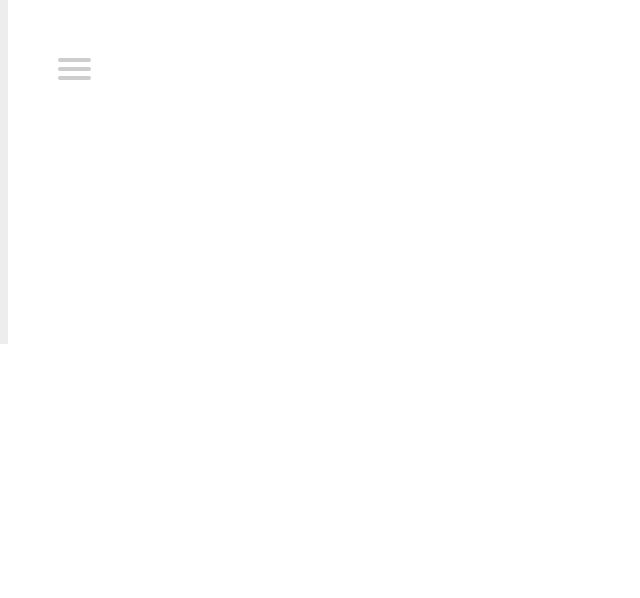
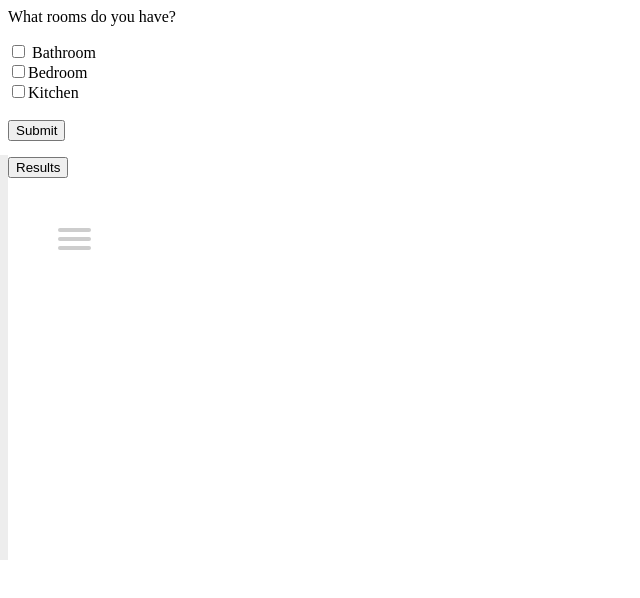
Before and after one commit to wizardto1/angular-kyekfs, an Angular app: page /survey4 in a window 1280 px wide. Before the commit this address led to /. Shown: the top 598 px of the page, without its empty margins (0-640 px from the left). Built offline with nearby package versions, Linux system fonts and the light colour scheme.

Commit message:
6 files modified, 3 added

```diff
--- a/src/app/app.component.html
+++ b/src/app/app.component.html
@@ -25,6 +25,7 @@
       <a [routerLink]="['/home']"><li>Home</li></a>
       <a [routerLink]="['/survey1']"><li>Textbox</li></a>
       <a [routerLink]="['/survey2']"><li>Radio</li></a>
-      <a [routerLink]="['/survey3']"><li>Part 3</li></a>
+      <a [routerLink]="['/survey3']"><li>More Choices</li></a>
+      <a [routerLink]="['/survey4']"><li>Checkbox</li></a>
     </ul>
   </div>
--- a/src/app/app.module.ts
+++ b/src/app/app.module.ts
@@ -9,14 +9,15 @@ import { Survey1Component } from './survey1/survey1.component';
 import { Survey2Component } from './survey2/survey2.component';
 import { Survey3Component } from './survey3/survey3.component';
 import { ResultsComponent } from './results/results.component';
+import { Survey4Component } from './survey4/survey4.component';
 
 const appRoutes: Routes = [
-  { path: '', redirectTo : '/home', pathMatch:'full' },{path:'home', component: HomeComponent },{path:'survey1',component:Survey1Component},{path:'survey2',component:Survey2Component},{path:'survey3',component:Survey3Component},{path:'results',component:ResultsComponent}
+  { path: '', redirectTo : '/home', pathMatch:'full' },{path:'home', component: HomeComponent },{path:'survey1',component:Survey1Component},{path:'survey2',component:Survey2Component},{path:'survey3',component:Survey3Component},{path:'survey4',component:Survey4Component},{path:'results',component:ResultsComponent}
 ];
 
 @NgModule({
   imports:      [ BrowserModule, FormsModule,  RouterModule.forRoot(appRoutes) ],
-  declarations: [ AppComponent,  HomeComponent, Survey1Component, Survey2Component, Survey3Component, ResultsComponent ],
+  declarations: [ AppComponent,  HomeComponent, Survey1Component, Survey2Component, Survey3Component, ResultsComponent, Survey4Component ],
   bootstrap:    [ AppComponent ]
 })
 export class AppModule { }
--- a/src/app/results/results.component.html
+++ b/src/app/results/results.component.html
@@ -1,6 +1,20 @@
-<p>
-results works!
-</p>
+<div>
+  <p>
+    Name:
+  </p>
+  <p>
+    Gender:
+  </p>
+  <p>
+    Safe home?
+  </p>
+  <p>
+    Wanna fix it:
+  </p>
+  <p>
+    Rooms:
+    </p>
+</div>
 <button [routerLink]="['/home']">
       Click
     </button>
--- a/src/app/survey1/survey1.component.html
+++ b/src/app/survey1/survey1.component.html
@@ -6,7 +6,8 @@ Part 1
   <input type="text" id="fname" name="fname"><br>
   <label for="lname">Last name:</label><br>
   <input type="text" id="lname" name="lname"><br><br>
+  <input type="submit" value="Submit">
   </form>
 <button [routerLink]="['/survey2']">
-      Click
+      Part 2
     </button>
--- a/src/app/survey2/survey2.component.html
+++ b/src/app/survey2/survey2.component.html
@@ -8,7 +8,8 @@ Part 2
   <label for="female">Female</label><br>
   <input type="radio" id="other" name="gender" value="other">
   <label for="other">Other</label>
+  <input type="submit" value="Submit">
 </form>
 <button [routerLink]="['/survey3']">
-      Click
+      Part 3
     </button>
--- a/src/app/survey3/survey3.component.html
+++ b/src/app/survey3/survey3.component.html
@@ -6,7 +6,8 @@ Do you think your home is safe?
   <label for="male">Yes</label><br>
   <input type="radio" id="female" name="gender" value="female">
   <label for="female">No</label><br>
+  <input type="submit" value="Submit">
 </form>
-<button [routerLink]="['/results']">
-      Click
+<button [routerLink]="['/survey4']">
+      Part 4
     </button>
--- /dev/null
+++ b/src/app/survey4/survey4.component.html
@@ -0,0 +1,15 @@
+<p>
+  What rooms do you have?
+  </p>
+<form>
+  <input type="checkbox" id="vehicle1" name="vehicle1" value="Bike">
+  <label for="vehicle1"> Bathroom</label><br>
+  <input type="checkbox" id="vehicle2" name="vehicle2" value="Car">
+  <label for="vehicle2">Bedroom</label><br>
+  <input type="checkbox" id="vehicle3" name="vehicle3" value="Boat">
+  <label for="vehicle3">Kitchen</label><br><br>
+  <input type="submit" value="Submit">
+</form>
+<button [routerLink]="['/results']">
+      Results
+    </button>
--- /dev/null
+++ b/src/app/survey4/survey4.component.ts
@@ -0,0 +1,15 @@
+import { Component, OnInit } from '@angular/core';
+
+@Component({
+  selector: 'app-survey4',
+  templateUrl: './survey4.component.html',
+  styleUrls: ['./survey4.component.css']
+})
+export class Survey4Component implements OnInit {
+
+  constructor() { }
+
+  ngOnInit() {
+  }
+
+}
```
Also changed, not shown: src/app/survey4/survey4.component.css (added).
